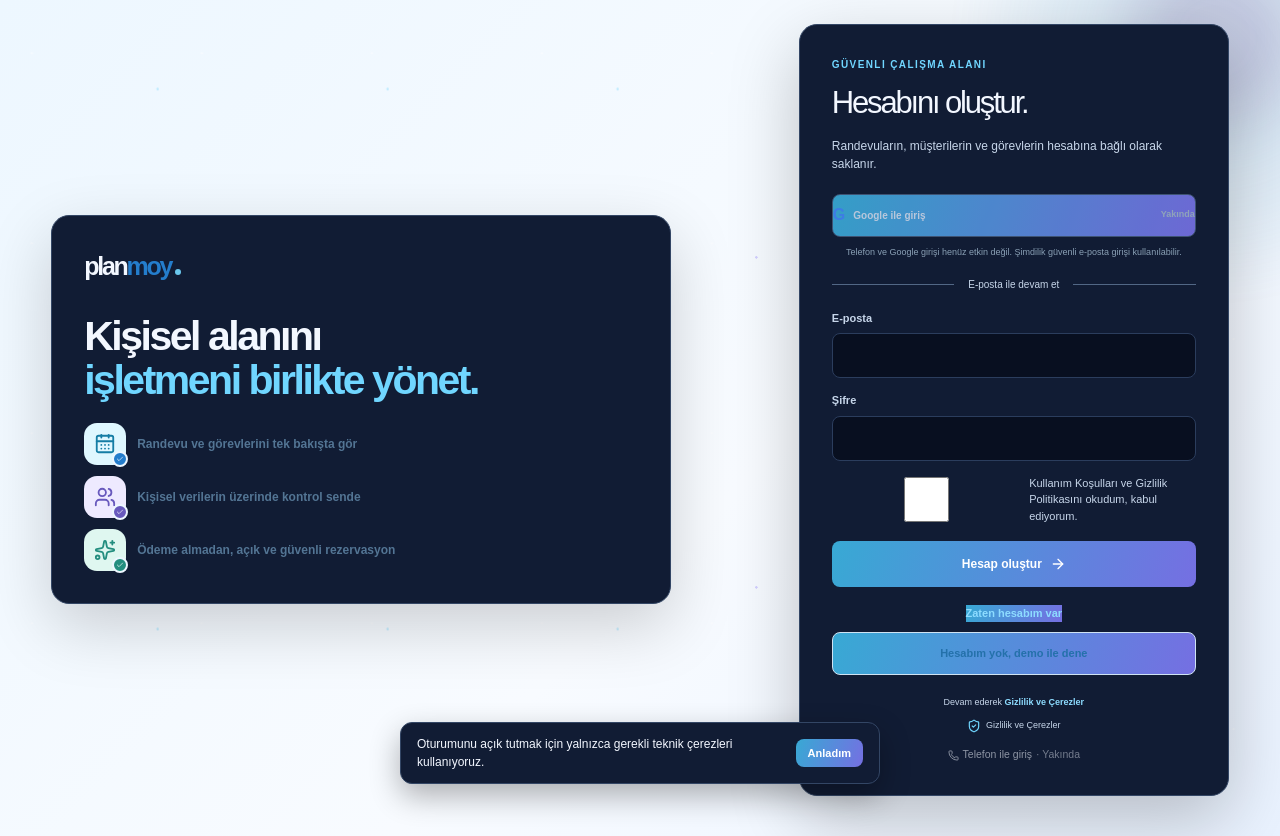
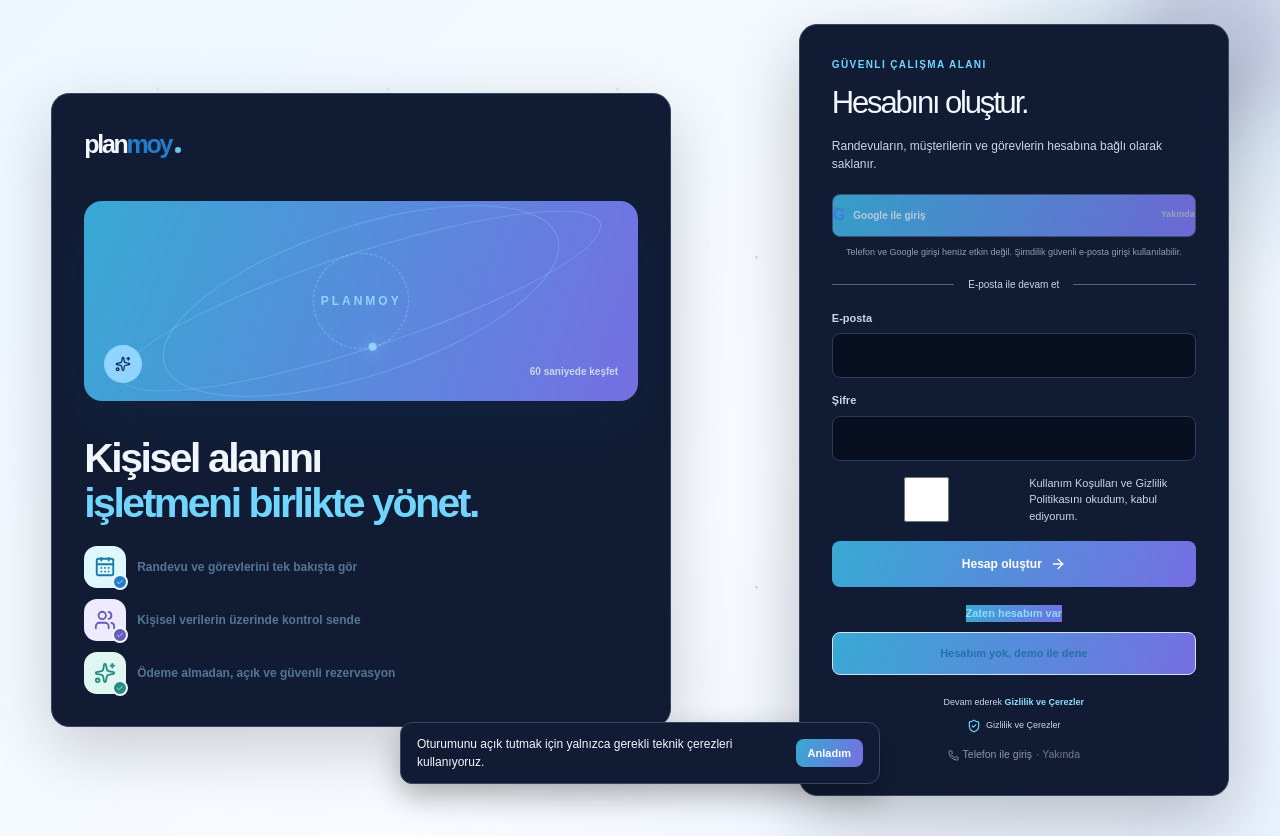
Before and after one commit to Tuncertur/planmoy, a React (Vite) app: page / in a window 1280 px wide. Built offline with nearby package versions, Linux system fonts and the light colour scheme; no server answers.

Commit message:
Auth: tanıtım videosu butonu eklendi (gerçek video-orbit/video-play class'larıyla), henüz bağlanmadı

```diff
--- a/src/screens/AuthScreen.tsx
+++ b/src/screens/AuthScreen.tsx
@@ -81,6 +81,20 @@ export function AuthScreen({ onOpenLegal }: { onOpenLegal: () => void }) {
             plan<span>moy</span>
             <i />
           </a>
+
+          {/* Tanıtım videosu — şimdilik buton olarak duruyor, video dosyası
+              eklendiğinde bağlanacak. */}
+          <button type="button" className="intro-video" onClick={() => {}} aria-label={tt({ tr: "Tanıtım videosunu oynat", en: "Play intro video" })} style={{ border: 0, padding: 0, cursor: "pointer" }}>
+            <div className="video-orbit">
+              <span />
+              <b>PLANMOY</b>
+            </div>
+            <span className="video-play">
+              <Sparkles size={16} />
+            </span>
+            <small>{tt({ tr: "60 saniyede keşfet", en: "Discover in 60s" })}</small>
+          </button>
+
           <h2 className="auth-primary-message">
             <span>{tt(copy.personalHead)}</span>
             <strong>{tt(copy.businessHead)}</strong>
```
